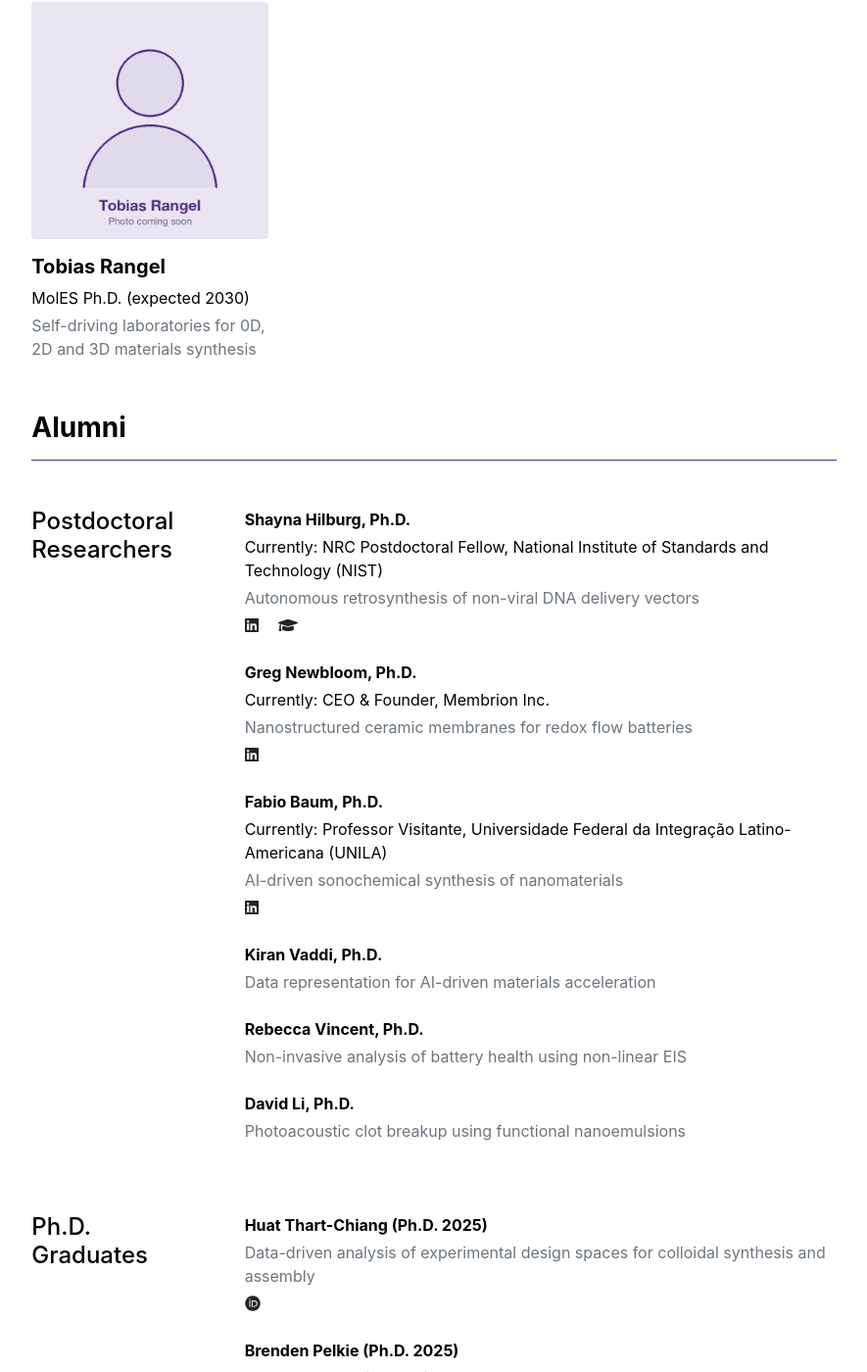
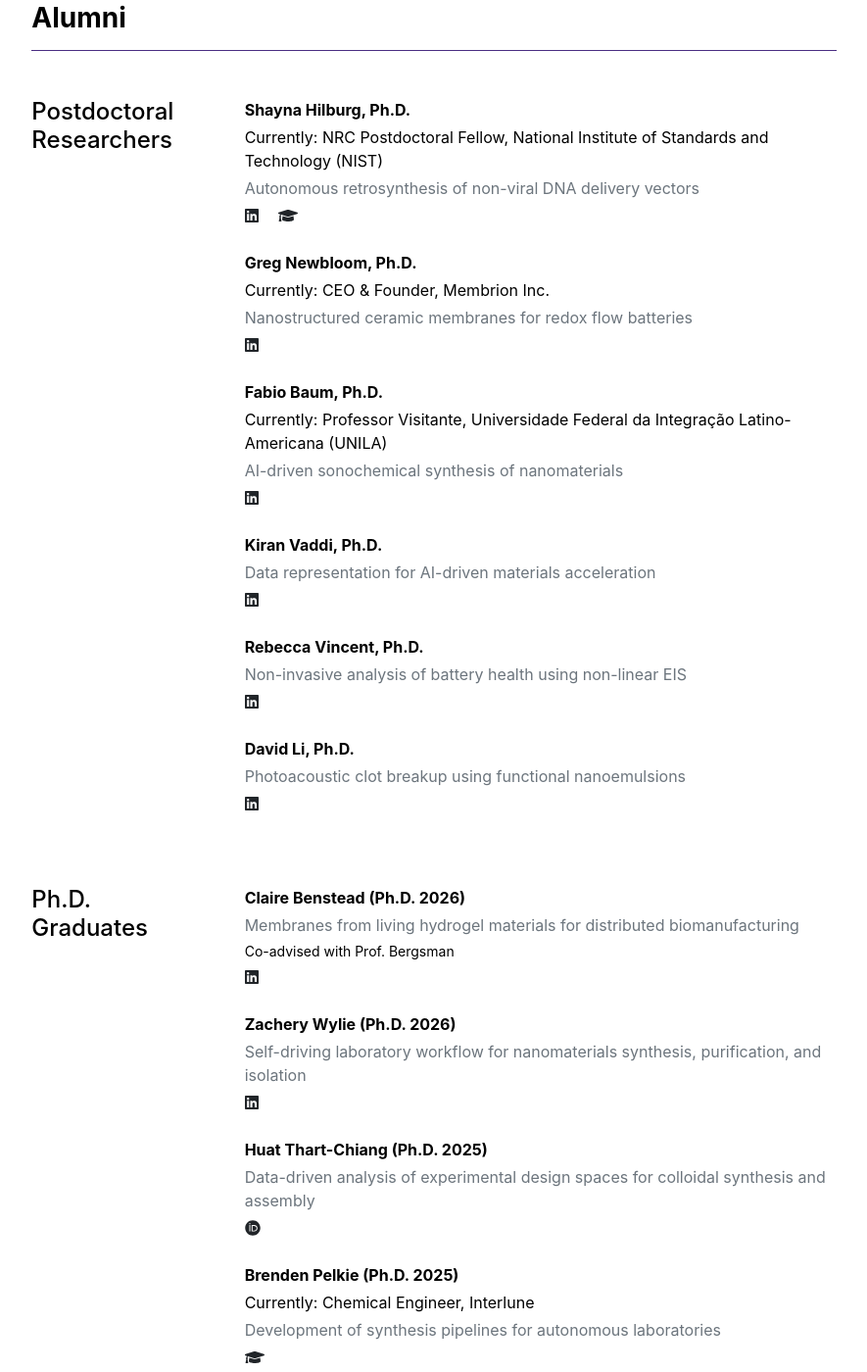
Before and after one commit to LiloUW/LiloUW.github.io, a Jekyll site: the page built from people.md, in a window 1280 px wide and 1400 px high, scrolled down 2509 px. Shown: the whole window at 98% size, without its empty margins (197-1082 px from the left). Built offline with Jekyll 4.4.1, drawn with Linux system fonts in a browser that asks for light colours; some of the changed text lies outside the part shown.

Commit message:
Updated People

```diff
--- a/_data/people.yml
+++ b/_data/people.yml
@@ -14,14 +14,10 @@ current:
 
 - title: 'Graduate Students'
   members:
-  - {name: 'Claire Benstead', role: 'Chemical Engineering Ph.D. (expected 2026)', research: 'Membranes from living hydrogel materials for distributed biomanufacturing', note: 'Co-advised with Prof. Bergsman', image: 'assets/img/people/claire-benstead.jpg', linkedin: 'https://www.linkedin.com/in/claire-benstead-464b70178/'}
   - {name: 'Abdul Moeez', role: 'MolES Ph.D. (expected 2027)', research: 'Autonomous small angle scattering analysis of nanomaterials', note: 'Clean Energy Institute Fellow; Fulbright and Global UGRAD alumnus', image: 'assets/img/people/abdul-moeez.jpg', linkedin: 'https://www.linkedin.com/in/abdul-moeez-90b960b6'}
-  - {name: 'Zachery Wylie', role: 'Chemical Engineering Ph.D. (expected 2027)', research: 'Self-driving laboratory workflow for nanomaterials synthesis, purification, and isolation', image: 'assets/img/people/zachery-wylie.jpg', linkedin: 'https://www.linkedin.com/in/zach-wylie-09299116b/'}
   - {name: 'Hanson Chen', role: 'Chemical Engineering Ph.D. (expected 2028)', research: 'Hierarchical assembly of soft matter using laboratory automation', image: 'assets/img/people/hanson-chen.jpg'}
   - {name: 'Yu-Fang Hsieh', role: 'Chemical Engineering Ph.D. (expected 2029)', research: 'Transport in nanoemulsion systems from simulations and neutron scattering experiments', image: 'assets/img/people/yu-fang-hsieh.jpg'}
   - {name: 'Elena Toups', role: 'MolES Ph.D. (expected 2030)', research: 'Nanoscale structuring of suspended aerosols via acoustic levitation and controlled evaporation', image: 'assets/img/people/elena-toups.jpg'}
-  - {name: 'Tobias Rangel', role: 'MolES Ph.D. (expected 2030)', research: 'Self-driving laboratories for 0D, 2D and 3D materials synthesis', image: 'assets/img/people/tobias-rangel.jpg'}
-
 # Alumni are shown as a compact list (no photos).
 alumni:
 - title: 'Postdoctoral Researchers'
@@ -29,15 +25,17 @@ alumni:
   - {name: 'Shayna Hilburg, Ph.D.', now: 'NRC Postdoctoral Fellow, National Institute of Standards and Technology (NIST)', research: 'Autonomous retrosynthesis of non-viral DNA delivery vectors', linkedin: 'https://www.linkedin.com/in/shaynahilburg/', scholar: 'https://scholar.google.com/citations?user=_N2HOCIAAAAJ&hl=en'}
   - {name: 'Greg Newbloom, Ph.D.', now: 'CEO & Founder, Membrion Inc.', research: 'Nanostructured ceramic membranes for redox flow batteries', linkedin: 'https://www.linkedin.com/in/greg-newbloom-ab125458/'}
   - {name: 'Fabio Baum, Ph.D.', now: 'Professor Visitante, Universidade Federal da Integração Latino-Americana (UNILA)', research: 'AI-driven sonochemical synthesis of nanomaterials', linkedin: 'https://linkedin.com/in/fábio-baum'}
-  - {name: 'Kiran Vaddi, Ph.D.', research: 'Data representation for AI-driven materials acceleration'}
-  - {name: 'Rebecca Vincent, Ph.D.', research: 'Non-invasive analysis of battery health using non-linear EIS'}
-  - {name: 'David Li, Ph.D.', research: 'Photoacoustic clot breakup using functional nanoemulsions'}
+  - {name: 'Kiran Vaddi, Ph.D.', research: 'Data representation for AI-driven materials acceleration', linkedin: 'https://www.linkedin.com/in/kiranvaddi27/'}
+  - {name: 'Rebecca Vincent, Ph.D.', research: 'Non-invasive analysis of battery health using non-linear EIS', linkedin: 'https://www.linkedin.com/in/rebecca-vincent/'}
+  - {name: 'David Li, Ph.D.', research: 'Photoacoustic clot breakup using functional nanoemulsions', linkedin: 'https://www.linkedin.com/in/dsli/'}
 
 - title: 'Ph.D. Graduates'
   members:
+  - {name: 'Claire Benstead (Ph.D. 2026)', research: 'Membranes from living hydrogel materials for distributed biomanufacturing', note: 'Co-advised with Prof. Bergsman', linkedin: 'https://www.linkedin.com/in/claire-benstead-464b70178/'}
+  - {name: 'Zachery Wylie (Ph.D. 2026)', research: 'Self-driving laboratory workflow for nanomaterials synthesis, purification, and isolation', linkedin: 'https://www.linkedin.com/in/zach-wylie-09299116b/'}
   - {name: 'Huat Thart-Chiang (Ph.D. 2025)', research: 'Data-driven analysis of experimental design spaces for colloidal synthesis and assembly', orcid: 'https://orcid.org/0000-0002-0042-7958'}
   - {name: 'Brenden Pelkie (Ph.D. 2025)', now: 'Chemical Engineer, Interlune', research: 'Development of synthesis pipelines for autonomous laboratories', scholar: 'https://scholar.google.com/citations?user=1qUO6mgAAAAJ&hl=en'}
-  - {name: 'Karen Li (Ph.D. 2025)', research: 'Structure and property control in organic mixed ionic and electronic conducting polymers (OMIEC)'}
+  - {name: 'Karen Li (Ph.D. 2025)', now: 'Intel', research: 'Structure and property control in organic mixed ionic and electronic conducting polymers (OMIEC)', linkedin: 'https://www.linkedin.com/in/karen-li-0b6890245/'}
   - {name: 'Sage Scheiwiller (Ph.D. 2024)', research: 'Structural analysis of conjugated polymer-polymer composites and blends', linkedin: 'https://www.linkedin.com/in/sage-scheiwiller-8b9160105'}
   - {name: 'Maria Politi (Ph.D. 2024)', now: 'Postdoctoral Research Fellow, Acceleration Consortium, University of Toronto', research: 'AI-driven optimization of soft-matter and nanomaterials with open-source laboratory automation', note: 'Co-advised with Prof. Adler and Prof. Beck', linkedin: 'https://www.linkedin.com/in/maria-politi-97a631170/'}
   - {name: 'Lorenzo Guio (Ph.D. 2024)', now: 'CoMotion at University of Washington', research: 'Synthesis and assembly of donor-acceptor conjugated polymers', note: 'Co-advised with Prof. Christine Luscombe', linkedin: 'https://www.linkedin.com/in/lorenzoguio/'}
@@ -45,11 +43,11 @@ alumni:
   - {name: 'Jaime Rodriguez (Ph.D. 2021)', now: 'Data Scientist, Pacific Northwest National Laboratory', research: 'Advanced materials for flow batteries', linkedin: 'https://www.linkedin.com/in/jaimerodriguez26/'}
   - {name: 'Caitlyn Wolf (Ph.D. 2021)', now: 'NRC Postdoctoral Fellow, NIST Center for Neutron Research', research: 'Polymer simulation and neutron scattering', scholar: 'https://scholar.google.com/citations?user=RZdroV4AAAAJ&hl=en'}
   - {name: 'Yi-Ting Lee (Ph.D. 2019)', research: 'Ultrasound manipulation of emulsion systems', linkedin: 'https://www.linkedin.com/in/yi-ting-lee-2267135b/'}
-  - {name: 'Ryan Kastilani (Ph.D. 2019)', now: 'Software Engineer, The Trade Desk, Inc.', research: 'Nanomaterial synthesis via interfacial structuring'}
+  - {name: 'Ryan Kastilani (Ph.D. 2019)', now: 'Software Engineer, The Trade Desk, Inc.', research: 'Nanomaterial synthesis via interfacial structuring', linkedin: 'https://www.linkedin.com/in/ryan-kastilani/'}
   - {name: 'Yuyin Xi (Ph.D. 2018)', now: 'Postdoctoral Researcher, National Institute of Standards and Technology', research: 'Field-directed and self-assembly of conjugated polymers', linkedin: 'https://www.linkedin.com/in/yuyin-xi-03339b3b/'}
-  - {name: 'Pablo de la Iglesia (Ph.D. 2015)', research: 'Structure of conductive organogels'}
+  - {name: 'Pablo de la Iglesia (Ph.D. 2015)', research: 'Structure of conductive organogels', linkedin: 'https://www.linkedin.com/in/pablo-de-la-iglesia-13854912/'}
   - {name: 'Jeff Richards (Ph.D. 2014)', now: 'Associate Professor, Northwestern University', research: 'Structure control in polymer solar-cells', linkedin: 'https://www.linkedin.com/in/jeffrey-richards-90617512/', scholar: 'https://scholar.google.com/citations?user=pfAdrBcAAAAJ&hl=en'}
-  - {name: 'Greg Newbloom (Ph.D. 2014)', research: 'Percolation in conjugated polymer networks', note: 'See also: Postdoctoral Researchers'}
+  - {name: 'Greg Newbloom (Ph.D. 2014)', research: 'Percolation in conjugated polymer networks', note: 'See also: Postdoctoral Researchers', linkedin: 'https://www.linkedin.com/in/greg-newbloom-ab125458/'}
   - {name: 'Monica Ospinal (Ph.D. 2013)', research: 'Advanced nanostructures for protein separations'}
   - {name: 'Kjersta Larson-Smith (Ph.D. 2012)', now: 'Technical Lead Engineer, Boeing Research & Technology', research: 'Nanoparticle self-assembly in dispersion', linkedin: 'https://www.linkedin.com/in/kjersta-larson-smith-54a85640'}
   - {name: 'Kathleen Weigandt (Ph.D. 2012)', now: 'Staff Scientist, NIST Center for Neutron Research', research: 'Structure and rheology of fiber networks'}
```
Also changed, not shown: IMAGES_GUIDE.md (+1 -1 lines), assets/img/people/claire-benstead.jpg (deleted), assets/img/people/tobias-rangel.jpg (deleted), assets/img/people/zachery-wylie.jpg (deleted).
